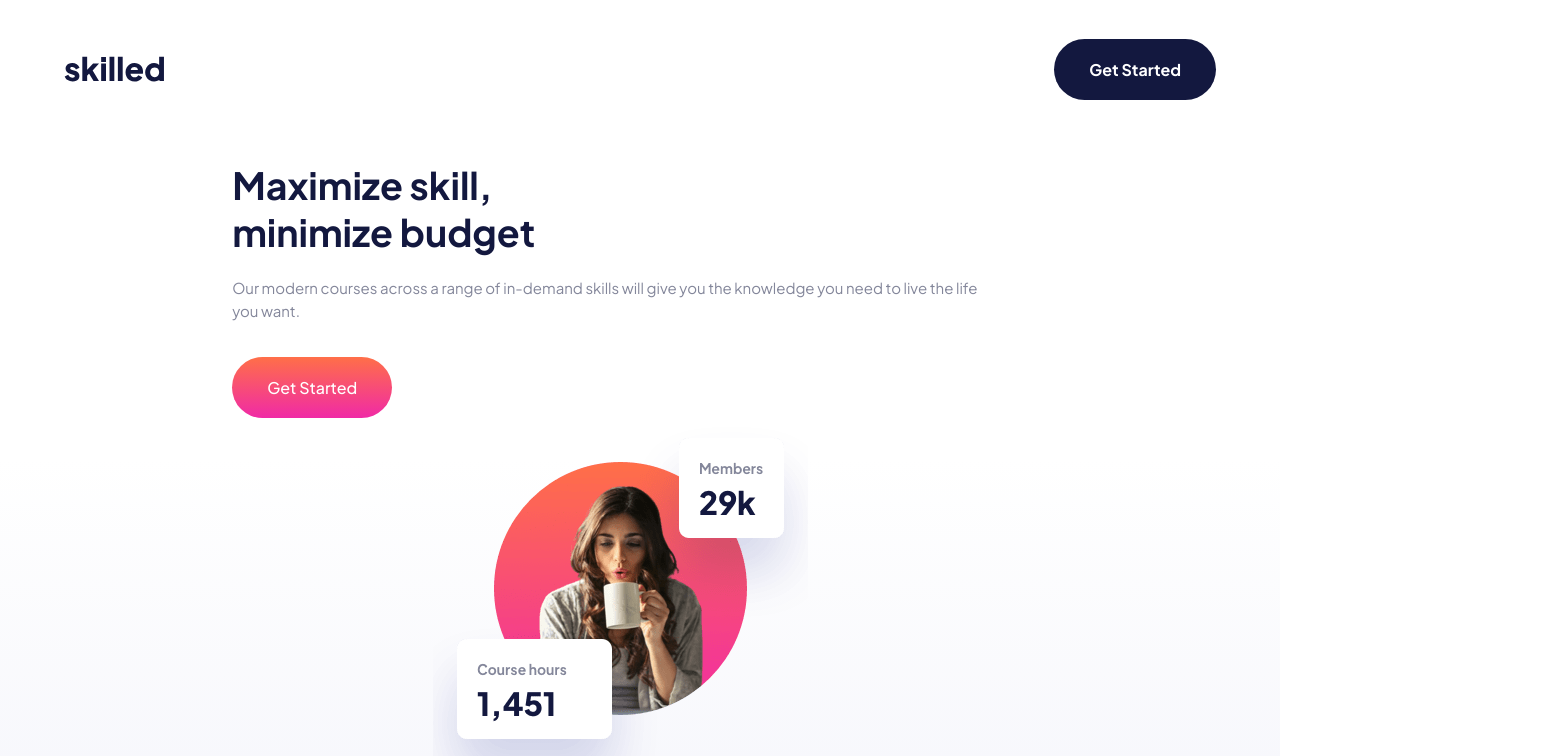
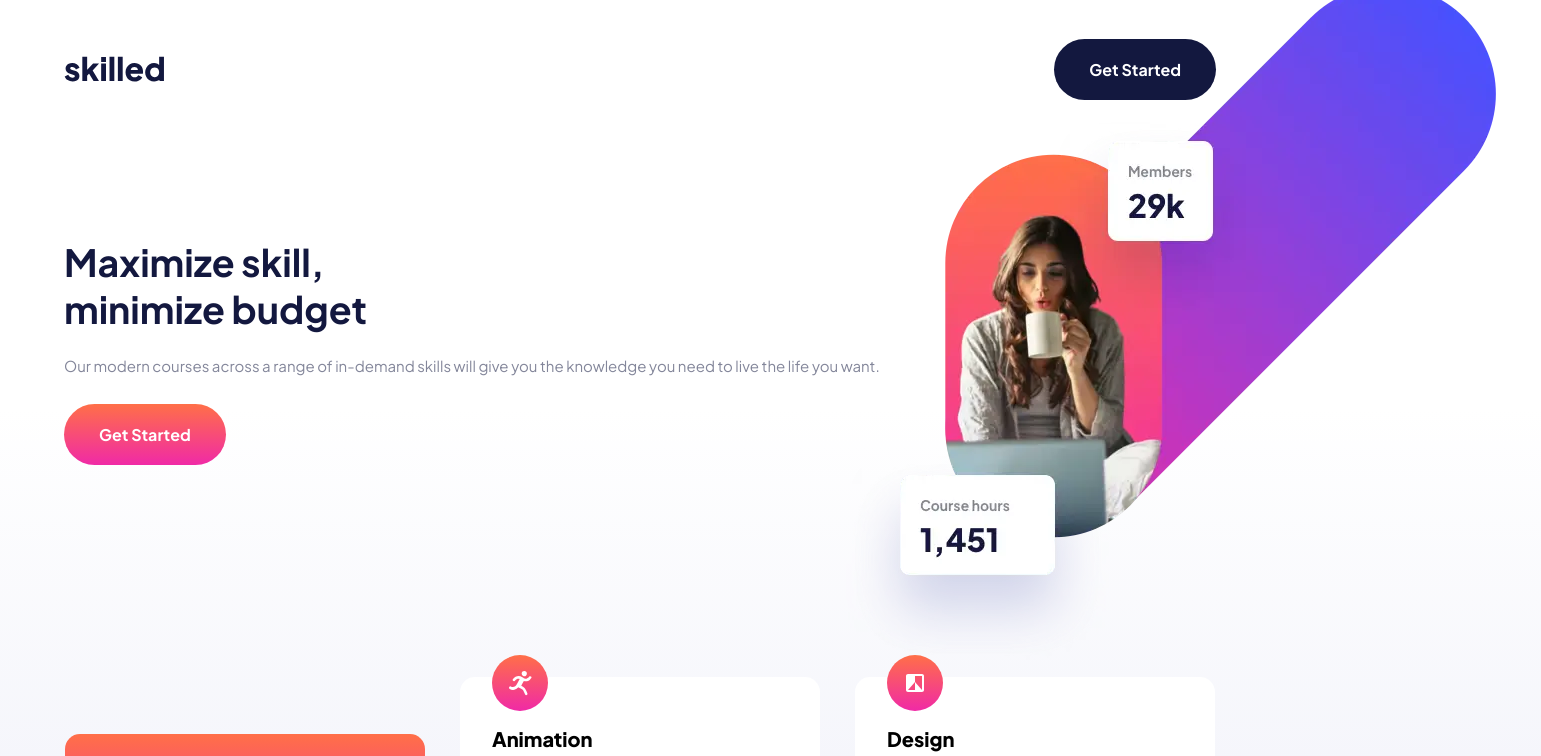
Before and after one commit to russell-crooms/skilled, a React (Vite) app: page / in a window 1280 px wide. Shown: the top 756 px of the page, 1541 px wide, since content can reach past the window. Built offline with nearby package versions, Linux system fonts and the light colour scheme.

Commit message:
Updated the Hero section at the 768px breakpoint.

```diff
--- a/src/components/hero/Hero.css
+++ b/src/components/hero/Hero.css
@@ -13,6 +13,11 @@
         width: 90%;
         margin-bottom: 10px;
         flex-direction: column;
+    }
+}
+@media (min-width: 768px) {
+    .hero-section {
+        flex-direction: row;
     }
 }
 
@@ -32,6 +37,14 @@
     }
 }
 
+@media (min-width: 768px) {
+    .hero-header-text {
+        width: 120%;
+        font-size: 25px;
+        margin-top: -125px;
+    }
+}
+
 .hero-paragraph {
     font-size: 25px;
     line-height: 40px;
@@ -45,6 +58,15 @@
         line-height: 23px;
     }
 }
+@media (min-width: 768px) {
+    .hero-paragraph {
+        width: 120%;
+        font-size: 15px;
+        line-height: 26px;
+        font-weight: 400;
+    }
+}
+
 
 .hero-button button {
     border-radius: 50px;
@@ -61,6 +83,12 @@
 @media (min-width: 375px) {
     .hero-button button {
         font-size: 16px;
+    }
+}
+@media (min-width: 768px) {
+    .hero-button button {
+        margin-top: 10px;
+        font-weight: 700;
     }
 }
 
@@ -81,6 +109,13 @@
 .hero-image-tablet {
     display: none;
 }
+@media (min-width: 768px) {
+    .hero-image-tablet {
+        display: inline-block;
+        margin-top: -190px;
+        margin-right: -325px;
+    }
+}
 
 .hero-image-mobile {
     display: none;
@@ -91,3 +126,8 @@
         margin-right: 40px;
     }
 }
+@media (min-width: 768px) {
+    .hero-image-mobile {
+        display: none;
+    }
+}
```
